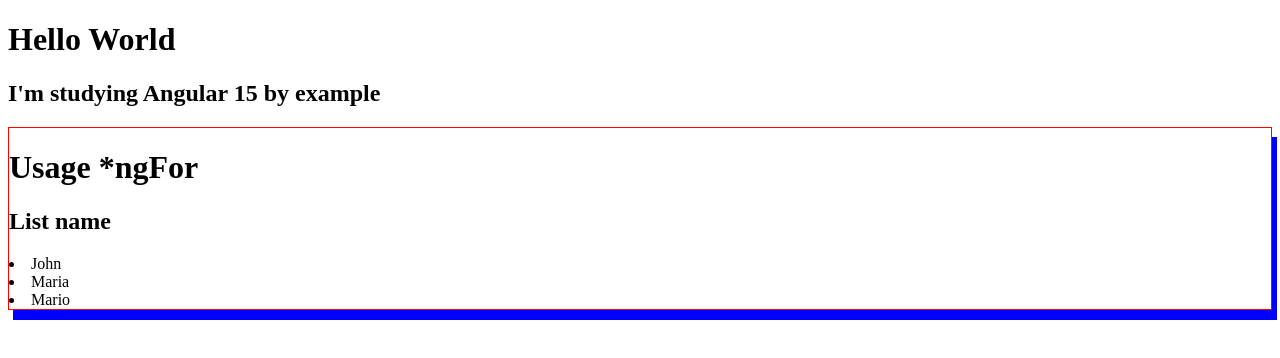
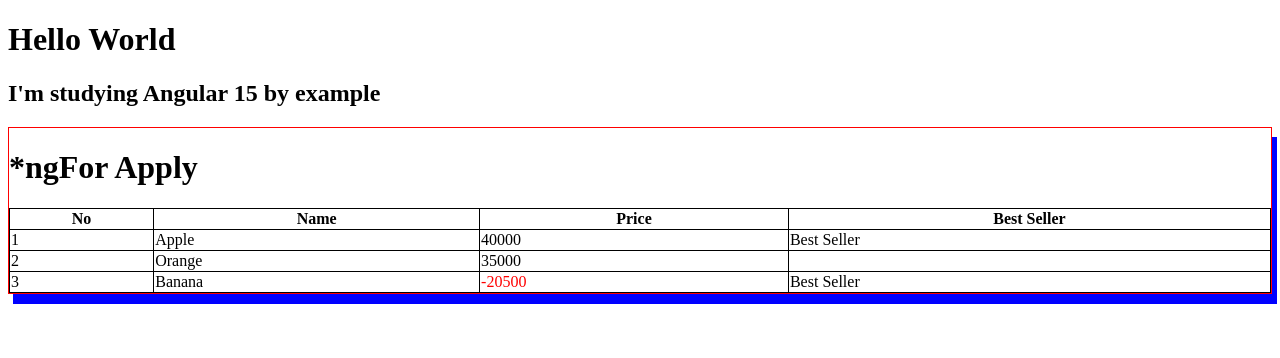
Before and after one commit to nguyenkimquocnam/Learn_Angular15, an Angular app: page / in a window 1280 px wide. Shown: the top 358 px of the page. Built offline with nearby package versions, Linux system fonts and the light colour scheme.

Commit message:
ngFor Apply

```diff
--- a/src/app/home/home.component.html
+++ b/src/app/home/home.component.html
@@ -1,9 +1,17 @@
 <div class="box">
-    <h1>Usage *ngFor</h1>
-    <h2>List name</h2>
-    <div *ngFor="let name of listName">
-        <li>
-            {{ name }}
-        </li>
-    </div>
+    <h1>*ngFor Apply</h1>
+    <table style="width:100%">
+        <tr>
+          <th>No</th>
+          <th>Name</th>
+          <th>Price</th>
+          <th>Best Seller</th>
+        </tr>
+        <tr *ngFor="let fruit of listFruits; let i = index">
+          <td>{{ i + 1 }}</td>
+          <td>{{ fruit.name }}</td>
+          <td [ngClass]="{ 'price-minus': fruit.price < 0 }">{{ fruit.price }}</td>
+          <td *ngIf=" fruit.bestSeller">Best Seller</td>
+        </tr>
+      </table>
 </div>
--- a/src/app/home/home.component.scss
+++ b/src/app/home/home.component.scss
@@ -2,3 +2,12 @@
     border: 1px solid red;
     box-shadow: 5px 10px blue;
 }
+
+table, th, td {
+    border: 1px solid black;
+    border-collapse: collapse;
+}
+
+.price-minus {
+    color: red;
+}
--- a/src/app/home/home.component.ts
+++ b/src/app/home/home.component.ts
@@ -7,17 +7,16 @@ import { Component, OnInit } from '@angular/core';
 })
 export class HomeComponent implements OnInit {
 
-  public name = "Nam";
-  public age = 15;
-  public listName = ['John', 'Maria', 'Mario'];
+  public listFruits = [
+    { name: "Apple", price: 40000, bestSeller: true },
+    { name : "Orange", price: 35000, bestSeller: false},
+    { name : "Banana", price: -20500, bestSeller: true}
+  ];
 
   constructor() {}
 
   ngOnInit(): void {
-    console.log('List name = ', this.listName);
+    console.log('List Fruits = ', this.listFruits);
   }
 
-  public resetName(){
-    this.name = '';
-  }
 }
```
